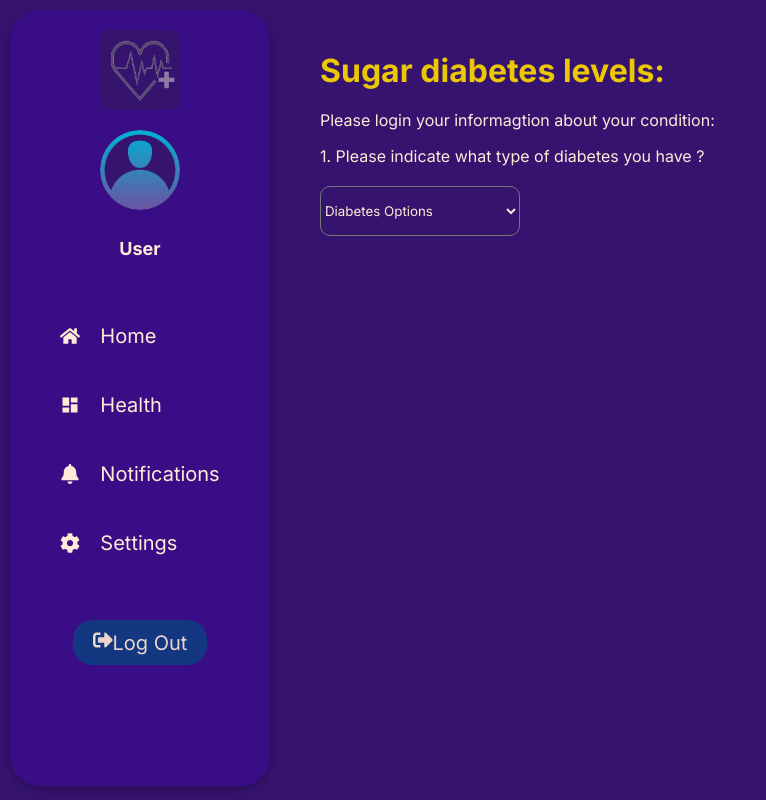
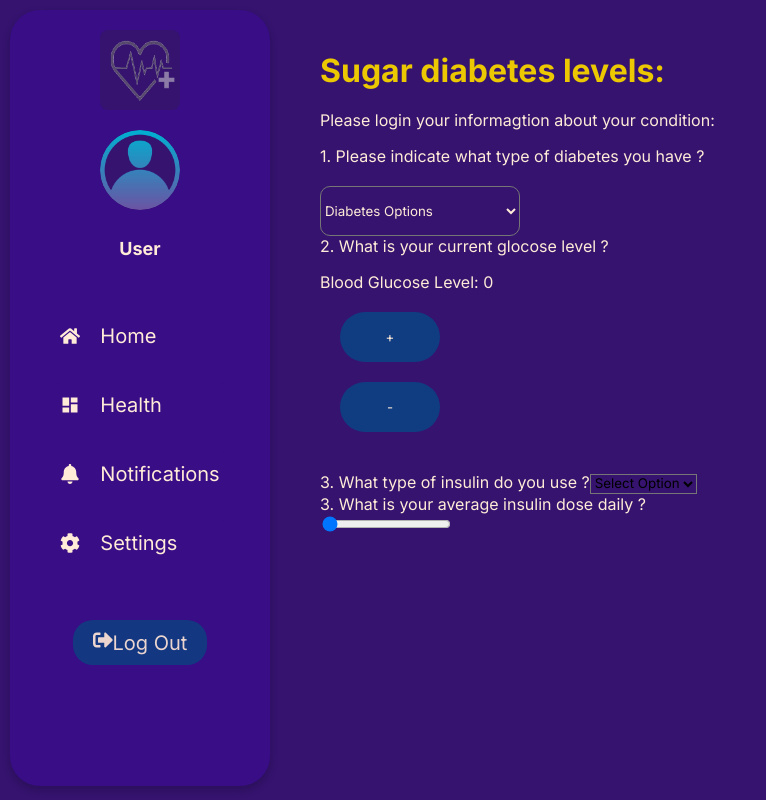
Before and after one commit to MaccccD/Haemophilia-Healthcare-App, a React (Create React App) app: page /Diabetes in a window 1280 px wide. Shown: the whole page, without its empty margins (0-766 px from the left). Built offline with nearby package versions, Linux system fonts and the light colour scheme; sample sign-in values are in the browser's storage; a web font is replaced by a local one.

Commit message:
Diabetes Data Functionality Update Part 1
-Added the data to log for diabetes.

```diff
--- a/src/Diabetes Components/Diabetes.jsx
+++ b/src/Diabetes Components/Diabetes.jsx
@@ -2,6 +2,17 @@ import React, { useState } from 'react'
 
 function Diabetes() {
   const [diabetesType, setDiabetesType] = useState("");
+  const [glucoseLevel, setGlucoseLevel] = useState(0);
+  const [insulinType, setInsulinType] = useState("");
+  const [insulinDose, setInsulinDose] = useState(0);
+  const [waterIntake, setWaterIntake] = useState("");
+  const [carbsIntake, setCarbsIntake] = useState(0);
+  const [symptoms, setSymptoms] = useState("");
+  const [mood, setMood] = useState("");
+  const [phsyicalActivity, setPhyicalActvity] = useState("");
+
+
+
 
   return (
     <div className='diabetes-Container'>
@@ -15,7 +26,24 @@ function Diabetes() {
       <option value= "Type 1">Type 1</option>
       <option value="Type 2">Type 2</option>
      </select>
-    </div>
+     <br/>
+
+     <label className='content'>2. What is your current glocose level ?</label>
+      <p className='content'>Blood Glucose Level: {`${glucoseLevel}`}</p>
+       <button onClick={()=> setGlucoseLevel(prev => Math.min(prev + 1, 100))} className='bleed-Count'>+</button>
+       <button onClick={()=> setGlucsoseLevel(prev=> Math.max(prev -1, 0))} className='bleed-Count'>-</button>
+       <br/>
+      <label className='content'>3. What type of insulin do you use ?</label>
+      <select value={insulinType} className='setUIp' onChange={(i)=> setInsulinType(i.target.value)}>
+        <option value= "">Select Option</option>
+        <option value= "rapid-acting">Rapid Acting</option>
+        <option value= "long-acting">Low Acting</option>
+      </select>
+      <br/>
+      <label className='content'>3. What is your average insulin dose daily ?</label><br/>
+      <input type='range' placeholder='Dosage (units)' value={insulinDose} onChange={(i)=> setInsulinDose(i.target.value)}/>
+
+      </div>
   )
 }
 
```
